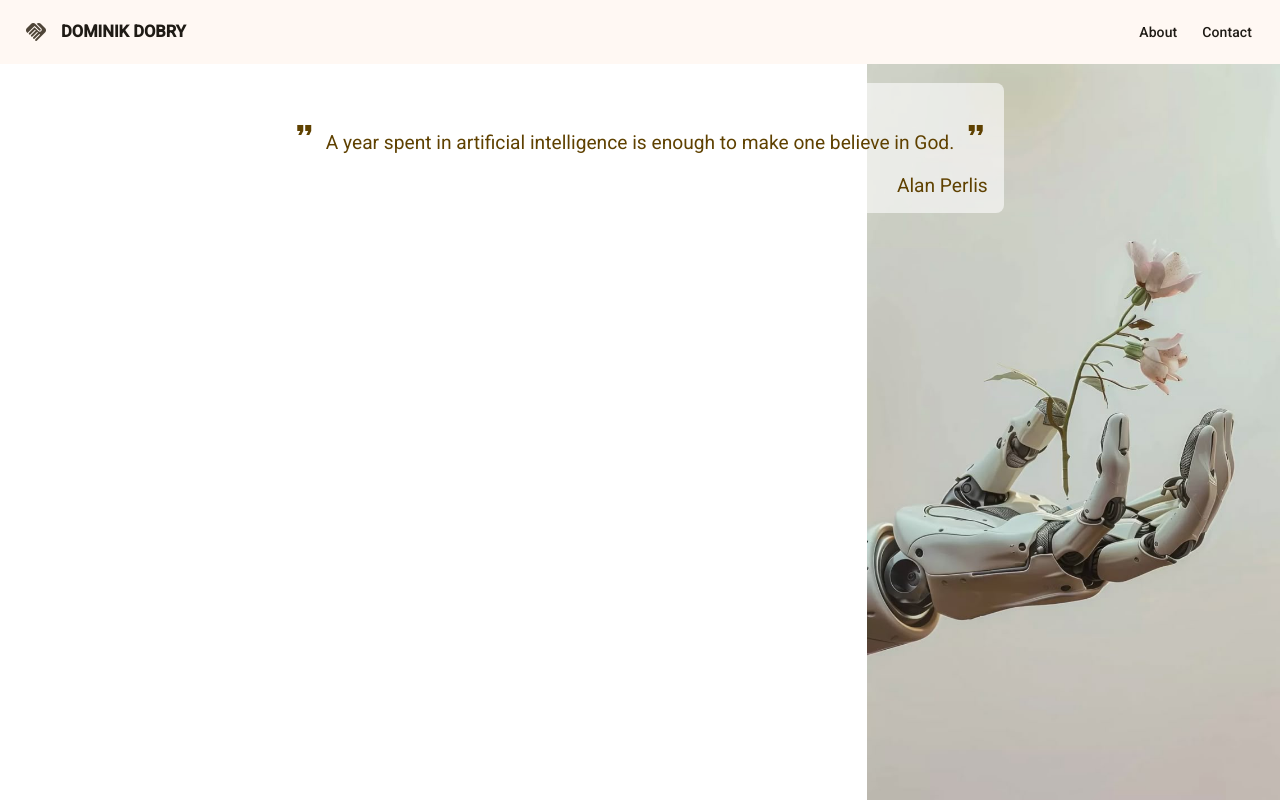
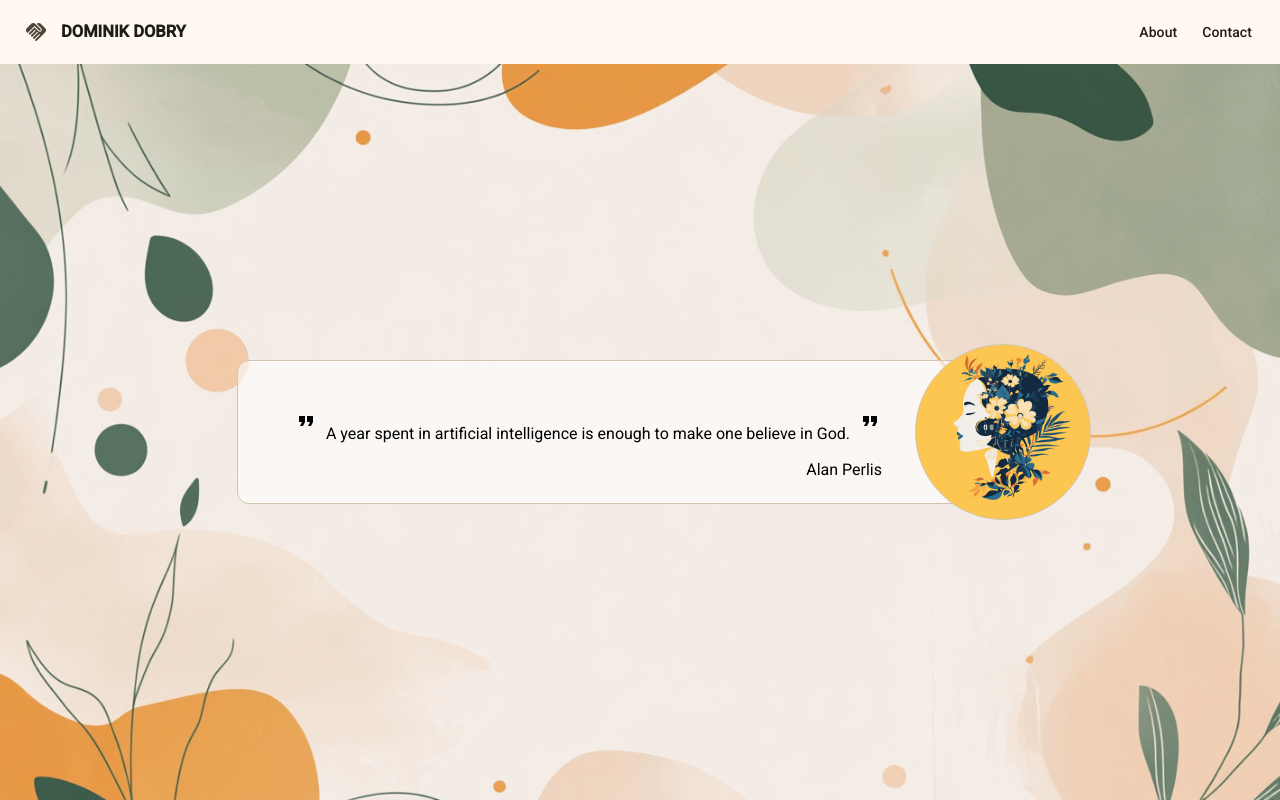
Before and after one commit to krzyzowskabeata/portfolio, an Angular app: page /welcome in a window 1280 px wide. Built offline with nearby package versions, Linux system fonts and the light colour scheme.

Commit message:
Initial pics added

```diff
--- a/src/app/home/home.component.html
+++ b/src/app/home/home.component.html
@@ -1,5 +1,7 @@
 <section>
     <div class="container">
+        <mat-card appearance="outlined">
+            <mat-card-content class="blockquote-card">
                 <blockquote>
                     <p>
                         <sup>
@@ -12,5 +14,8 @@
                     </p>
                     <footer>{{ author }}</footer>
                 </blockquote>
+            </mat-card-content>
+          </mat-card>
+          <mat-card appearance="outlined" class="blockquote-image"></mat-card>
     </div>
 </section>
--- a/src/app/home/home.component.scss
+++ b/src/app/home/home.component.scss
@@ -5,24 +5,27 @@ section {
     width: 100vw;
 
     .container {
-        @include flex(center, flex-start);
-        @include background(url('../../assets/pic-theme.JPG')); // ToDo Add fallback background color
+        @include flex(center, center);
+        @include background(url('../../assets/background.png')); // ToDo Add fallback background color
         height: calc(100vh - 64px); //ToDo Should I remove heder height?
 
+        mat-card {
+            background-color: #ffffff99;
 
-        blockquote {
-            @include flex(center, flex-end, column);
-            color: $primary30;
-            font-size: 1.2rem;
-            background-color: #ffffff99;
-            border-radius: $radius;
-            padding: 1rem;
+            blockquote {
+                @include flex(center, flex-end, column);
+                padding: 0 1.5rem .5rem 0;
+            }
         }
 
-        @include md {
-            background-size: contain;
-            background-position: right;
+
+        .blockquote-image {
+            @include background(url('../../assets/ai-face.png'));
+            height: 11rem;
+            width: 11rem;
+            border-radius: 50%;
+            z-index: 1;
+            margin: -3rem;
         }
     }
-
 }
--- a/src/app/home/home.component.ts
+++ b/src/app/home/home.component.ts
@@ -1,10 +1,11 @@
 import { Component } from '@angular/core';
 import { MatIconModule } from '@angular/material/icon';
+import { MatCardModule } from '@angular/material/card';
 
 @Component({
   selector: 'pf-home',
   standalone: true,
-  imports: [MatIconModule],
+  imports: [MatCardModule, MatIconModule],
   templateUrl: './home.component.html',
   styleUrl: './home.component.scss'
 })
```
Also changed, not shown: src/assets/ai-face.png (added), src/assets/background.png (added). Lines whose indentation alone changed are shown as unchanged.
